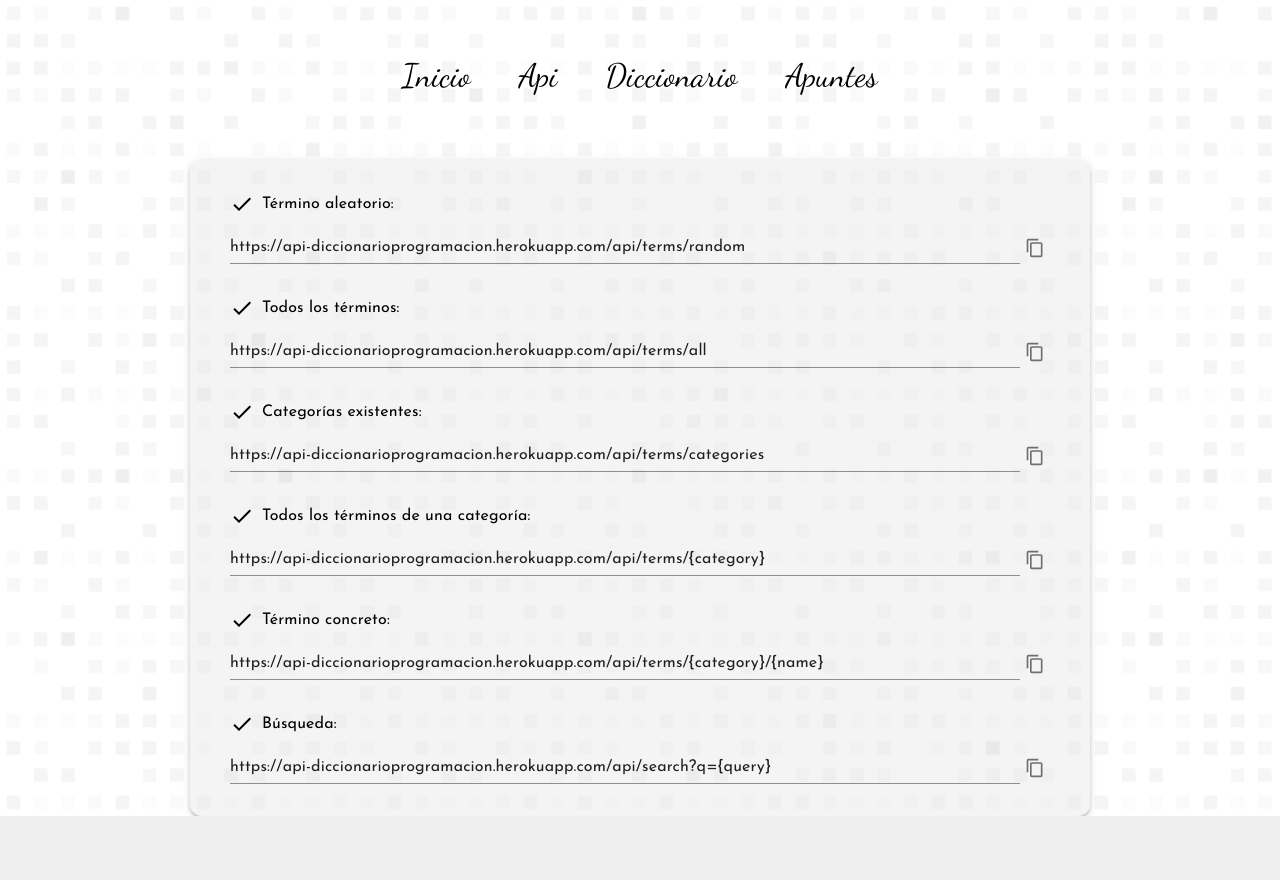
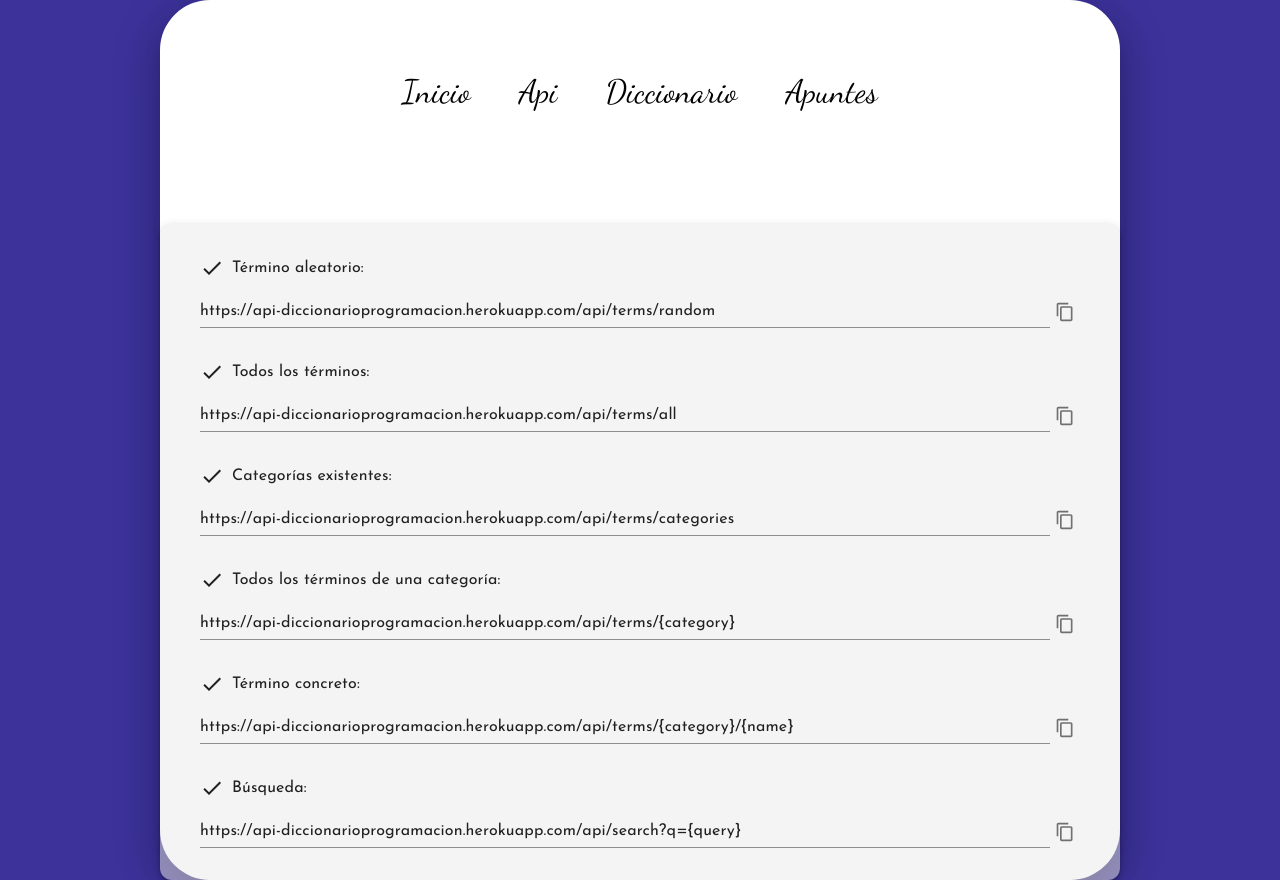
Before and after one commit to diego-rg/react-diccionario-programacion, a React (Create React App) app: page /api in a window 1280 px wide. Before the commit the page ends 816 px from the top, so only its background shows below. Built offline with nearby package versions, Linux system fonts and the light colour scheme; no server answers.

Commit message:
new layout

```diff
--- a/public/index.css
+++ b/public/index.css
@@ -1,17 +1,8 @@
 body {
   margin: 0;
+  display: flex;
+  align-items: center;
+  justify-content: center;
   min-height: 100vh;
-  background-color: #efefef;
-  background-image: url("./pattern-squares.svg");
-  background-repeat: repeat;
-  background-attachment: fixed;
+  background-color: #3c329a;
 }
-
-.loading-component {
-  font-family: "Dancing Script";
-  min-height: 100vh;
-  background-image: url("./rainbow-vortex.svg");
-  background-repeat: no-repeat;
-  background-attachment: center;
-  background-size: auto 100%;
-}
--- a/src/App.js
+++ b/src/App.js
@@ -16,7 +16,7 @@ import "@fontsource/josefin-sans";
 import mainTheme from "./themes/mainTheme"; //Archivo para los themes de mui
 
 import { ThemeProvider } from "@mui/material/styles";
-import { Container } from "@mui/material";
+import { Grid, Paper } from "@mui/material";
 
 //Hacemos las requests a la API y las pasamos a los componentes
 const App = () => {
@@ -74,13 +74,13 @@ const App = () => {
     <Loading />
   ) : (
     <ThemeProvider theme={mainTheme}>
-      <Container
-        maxWidth="xl"
+      <Paper
+        elevation={24}
         sx={{
-          display: "flex",
-          flexDirection: "column",
-          alignItems: "center",
-          justifyContent: "center",
+          backgroundColor: "#ffffff",
+          minHeight: "75vh",
+          width: "75vw",
+          borderRadius: "50px",
         }}
       >
         <Header />
@@ -97,7 +97,7 @@ const App = () => {
         <Route path="/cheatsheet">
           <CreateCheatsheet terms={terms} categories={categories} />
         </Route>
-      </Container>
+      </Paper>
     </ThemeProvider>
   );
 };
--- a/src/components/ApiInfo.js
+++ b/src/components/ApiInfo.js
@@ -48,7 +48,7 @@ const ApiInfo = () => {
 
   return (
     <Container
-      maxWidth={"md"}
+      maxWidth={"lg"}
       component="main"
       sx={{
         background: "RGB(234,234,234, 0.5)",
--- a/src/components/CheckTerms.js
+++ b/src/components/CheckTerms.js
@@ -14,11 +14,7 @@ const SabiasQue = ({ terms, categories }) => {
   const renderedTerms = terms.map((term) => {
     return (
       <Grid item key={term._id}>
-        <Button
-          size="small"
-          variant="outlined"
-          onClick={() => setSelectedTerm(term)}
-        >
+        <Button variant="outlined" onClick={() => setSelectedTerm(term)}>
           {term.name}
         </Button>
       </Grid>
@@ -30,7 +26,6 @@ const SabiasQue = ({ terms, categories }) => {
     return (
       <Grid item key={category}>
         <Button
-          size="small"
           variant="contained"
           onClick={() => setSelectedCategory(category)}
         >
@@ -46,11 +41,7 @@ const SabiasQue = ({ terms, categories }) => {
     .map((term) => {
       return (
         <Grid item key={term._id}>
-          <Button
-            size="small"
-            variant="outlined"
-            onClick={() => setSelectedTerm(term)}
-          >
+          <Button variant="outlined" onClick={() => setSelectedTerm(term)}>
             {term.name}
           </Button>
         </Grid>
@@ -59,7 +50,7 @@ const SabiasQue = ({ terms, categories }) => {
 
   return (
     <Container
-    maxWidth="md"
+      maxWidth="lg"
       component="main"
       sx={{
         marginTop: 5,
@@ -73,11 +64,7 @@ const SabiasQue = ({ terms, categories }) => {
         alignItems="center"
       >
         <Grid item key="todos">
-          <Button
-            size="small"
-            variant="contained"
-            onClick={() => setSelectedCategory(null)}
-          >
+          <Button variant="contained" onClick={() => setSelectedCategory(null)}>
             Todos
           </Button>
         </Grid>
--- a/src/components/CreateCheatsheet.js
+++ b/src/components/CreateCheatsheet.js
@@ -35,7 +35,6 @@ const CreateCheatsheet = ({ terms, categories }) => {
             alignItems: "center",
             justifyContent: "center",
           }}
-          size="small"
           variant="outlined"
           color="error"
           endIcon={<DeleteIcon />}
@@ -51,7 +50,7 @@ const CreateCheatsheet = ({ terms, categories }) => {
   const renderedTerms = terms.map((term) => {
     return (
       <Grid item key={term._id}>
-        <Button size="small" variant="outlined" onClick={() => saveTerm(term)}>
+        <Button variant="outlined" onClick={() => saveTerm(term)}>
           {term.name}
         </Button>
       </Grid>
@@ -63,7 +62,6 @@ const CreateCheatsheet = ({ terms, categories }) => {
     return (
       <Grid item key={category}>
         <Button
-          size="small"
           variant="contained"
           onClick={() => setSelectedCategory(category)}
         >
@@ -79,11 +77,7 @@ const CreateCheatsheet = ({ terms, categories }) => {
     .map((term) => {
       return (
         <Grid item key={term._id}>
-          <Button
-            size="small"
-            variant="outlined"
-            onClick={() => saveTerm(term)}
-          >
+          <Button variant="outlined" onClick={() => saveTerm(term)}>
             {term.name}
           </Button>
         </Grid>
@@ -93,7 +87,7 @@ const CreateCheatsheet = ({ terms, categories }) => {
   return (
     <Container
       component="main"
-      maxWidth="md"
+      maxWidth="lg"
       sx={{
         marginTop: 5,
       }}
@@ -106,11 +100,7 @@ const CreateCheatsheet = ({ terms, categories }) => {
         alignItems="center"
       >
         <Grid item key="todos">
-          <Button
-            size="small"
-            variant="contained"
-            onClick={() => setSelectedCategory(null)}
-          >
+          <Button variant="contained" onClick={() => setSelectedCategory(null)}>
             Todos
           </Button>
         </Grid>
--- a/src/components/Header.js
+++ b/src/components/Header.js
@@ -9,8 +9,8 @@ const Header = () => {
     <AppBar
       position="static"
       sx={{
-        marginTop: {
-          md: 4,
+        paddingY: {
+          md: 6,
         },
         display: "flex",
         flexDirection: "row",
--- a/src/components/Loading.js
+++ b/src/components/Loading.js
@@ -5,15 +5,21 @@ import { Box, Typography } from "@mui/material";
 const Loading = () => {
   return (
     <Box
-      className="loading-component"
       sx={{
+        minHeight: "100vh",
         display: "flex",
         flexDirection: "column",
         alignItems: "center",
         justifyContent: "center",
       }}
     >
-      <Typography variant="h4" component="p">
+      <Typography
+        variant="h4"
+        component="p"
+        sx={{
+          fontFamily: "Dancing Script",
+        }}
+      >
         Cargando...
       </Typography>
     </Box>
--- a/src/themes/mainTheme.js
+++ b/src/themes/mainTheme.js
@@ -1,6 +1,14 @@
 import { responsiveFontSizes, createTheme } from "@mui/material/styles";
 
 let mainTheme = createTheme({
+  palette: {
+    primary: {
+      main: "#5e51f8",
+    },
+    secondary: {
+      main: "#ffab00",
+    },
+  },
   components: {
     MuiTypography: {
       variants: [
```
Also changed, not shown: public/file-icon.svg (added).
